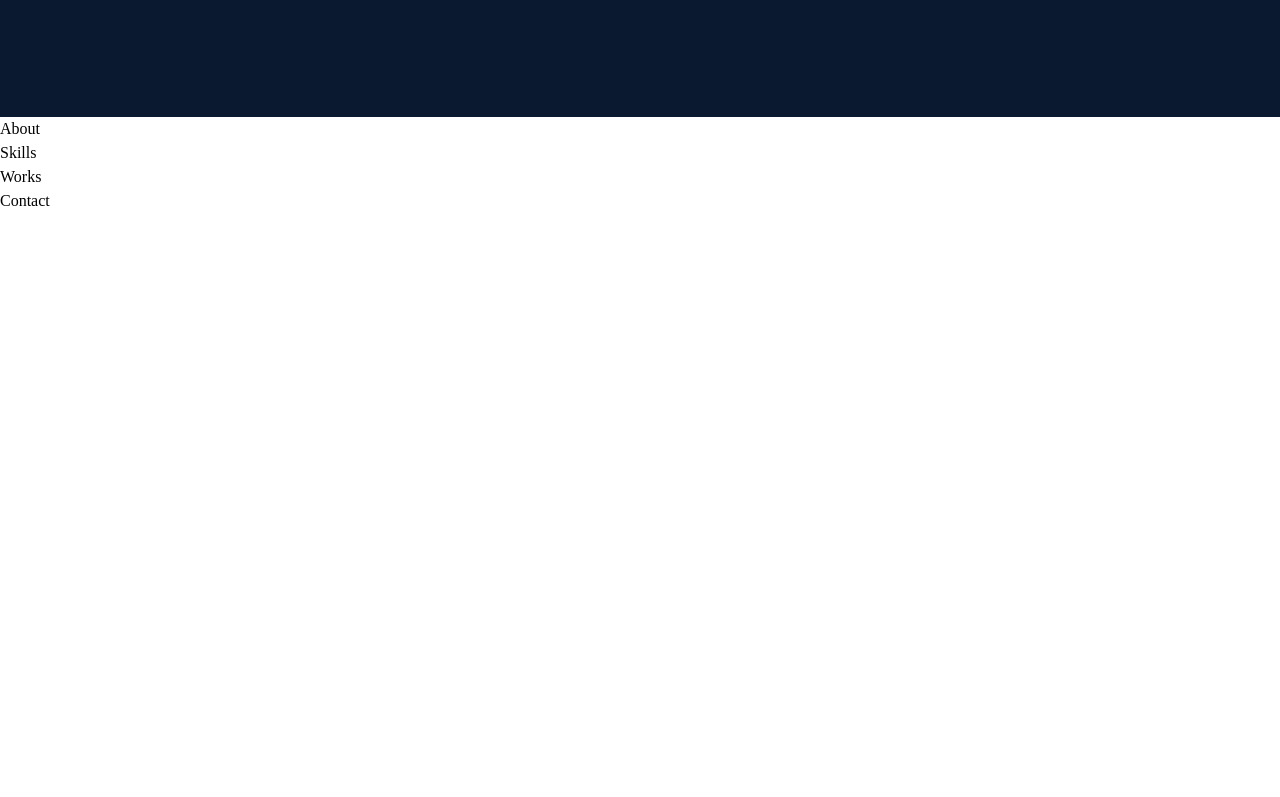
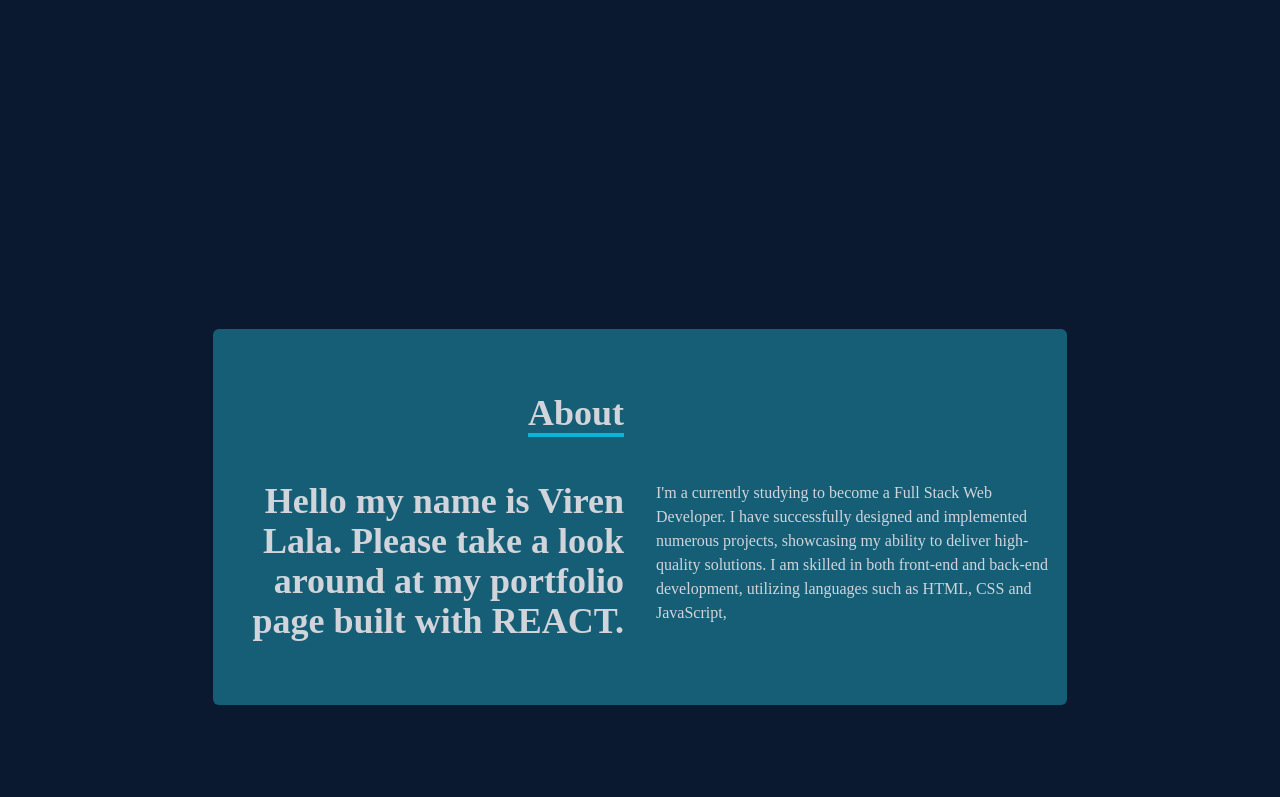
Before and after one commit to viren15152/React-Portfolio-Page, a React (Create React App) app: page / in a window 1280 px wide. Shown: the part 683-1480 px from the top of the page. Before the commit the page ends 896 px from the top, so only its background shows below. Built offline with nearby package versions, Linux system fonts and the light colour scheme.

Commit message:
Completed my About.jsx file

```diff
--- a/src/components/About.jsx
+++ b/src/components/About.jsx
@@ -1,8 +1,40 @@
-import React from 'react'
+import React from "react";
 
-function About() {
+const About = () => {
   return (
-    <div>About</div>
-  )
-}
-export default About
+    <div
+      name="about"
+      id="about"
+      className="w-full h-screen bg-[#0a192f] text-gray-300"
+    >
+      <div className="flex flex-col justify-center items-center w-full h-full">
+        <div className=" py-16 rounded-md bg-cyan-800 flex flex-col justify-center items-center w-4/6">
+          <div className="max-w-[1000px] w-full grid grid-cols-2 gap-8 mb-4">
+            <div className="sm:text-right pb-8 pl-4">
+              <p className="text-4xl font-bold inline border-b-4 border-cyan-500">
+                About
+              </p>
+            </div>
+            <div></div>
+          </div>
+          <div className="max-w-[1000px] w-full grid sm:grid-cols-2 gap-8 px-4">
+            <div className="sm:text-right text-4xl font-bold">
+              <p>
+                Hello my name is Viren Lala. Please take a
+                look around at my portfolio page built with REACT.
+              </p>
+            </div>
+            <div>
+              <p>
+                {" "}
+                I'm a currently studying to become a Full Stack Web Developer. I have successfully designed and implemented numerous projects, showcasing my ability to deliver high-quality solutions. I am skilled in both front-end and back-end development, utilizing languages such as HTML, CSS and JavaScript,
+
+              </p>
+            </div>
+          </div>
+        </div>
+      </div>
+    </div>
+  );
+};
+export default About;
--- a/src/components/Home.jsx
+++ b/src/components/Home.jsx
@@ -18,7 +18,7 @@ const Home = () => {
         I am currently a student learning Full Stack Web Development. My objective is to be the best web developer that I
                     can be and to contribute to the technology industry. I am a detail
                     oriented professional with a passion for problem solving and technological advancement. I continually search for ways to expand
-                    and improve my skill set. I recently started my journey in coding in Birmingham University Coding Boot Camp. Along with learning Full Stack Web Development I am also learning C++
+                    and improve my skill set. I recently started my journey in coding in Birmingham University Coding Boot Camp. Along with learning Full Stack Web Development I am also learning C++.
         </p>
         <div>
           <Link
--- a/src/components/Navbar.jsx
+++ b/src/components/Navbar.jsx
@@ -4,8 +4,6 @@ import {
   FaTimes,
   FaGithub,
   FaLinkedin,
-  FaFacebook,
-  FaLinkedinIn,
 } from 'react-icons/fa';
 import { HiOutlineMail } from 'react-icons/hi';
 import { BsFillPersonLinesFill } from 'react-icons/bs';
```
